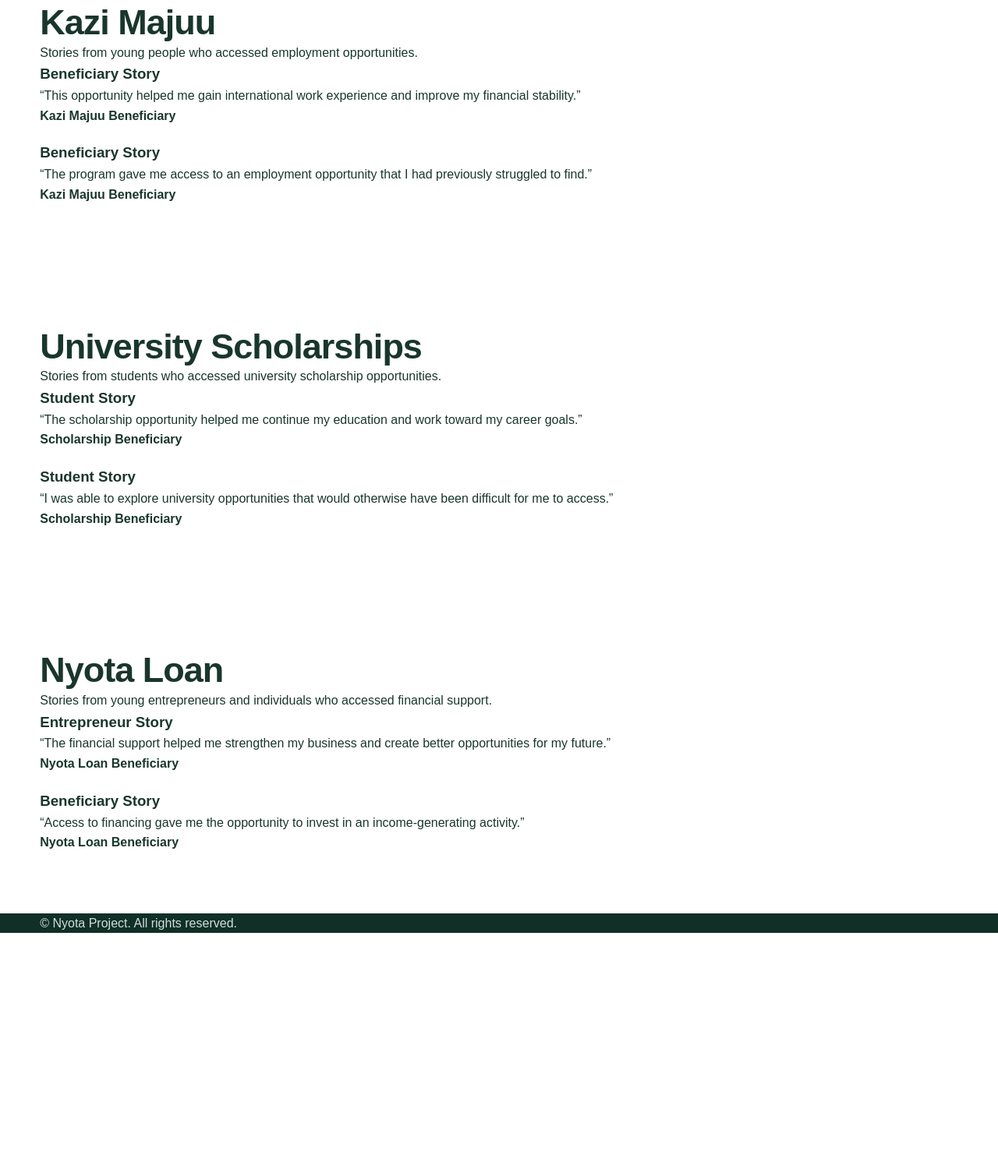
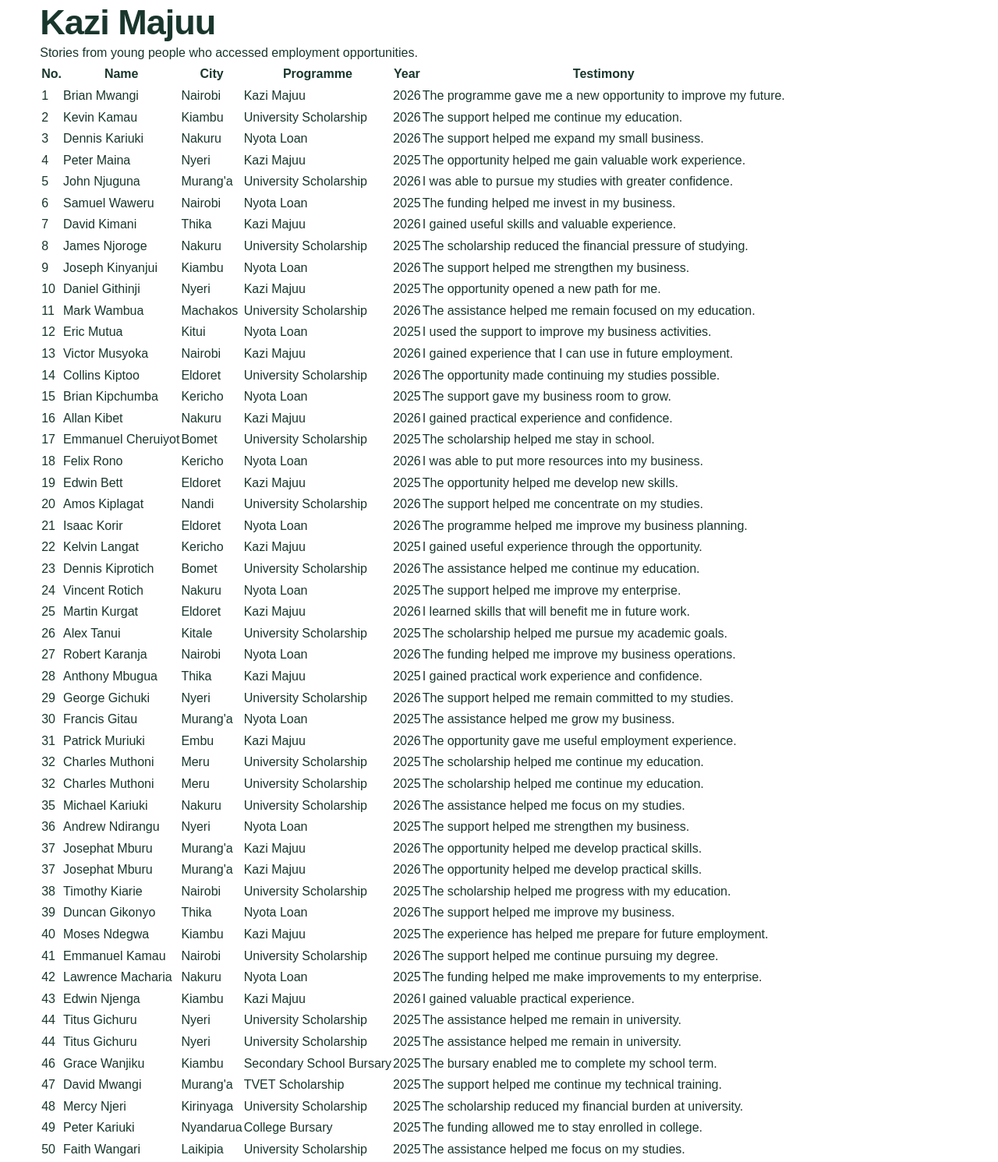
Before and after one commit to 1chain003/nyota-website, a website: page public/testimonials.html in a window 1280 px wide. Shown: the part 666-2157 px from the top of the page at 78% size. Before the commit the page ends 1863 px from the top, so only its background shows below. Drawn offline with Linux system fonts and the light colour scheme.

Commit message:
Update testimonials page

```diff
--- a/public/testimonials.html
+++ b/public/testimonials.html
@@ -34,67 +34,63 @@
       <p>Stories from young people who accessed employment opportunities.</p>
     </div>
 
-    <div class="cards">
-      <div class="card">
-        <h3>Beneficiary Story</h3>
-        <p>“This opportunity helped me gain international work experience and improve my financial stability.”</p>
-        <strong>Kazi Majuu Beneficiary</strong>
-      </div>
+    <div><table><thead><tr><th>No.</th><th>Name</th><th>City</th><th>Programme</th><th>Year</th><th>Testimony</th></tr></thead><tbody>
+<tr><td>1</td><td>Brian Mwangi</td><td>Nairobi</td><td>Kazi Majuu</td><td>2026</td><td>The programme gave me a new opportunity to improve my future.</td></tr>
+<tr><td>2</td><td>Kevin Kamau</td><td>Kiambu</td><td>University Scholarship</td><td>2026</td><td>The support helped me continue my education.</td></tr>
+<tr><td>3</td><td>Dennis Kariuki</td><td>Nakuru</td><td>Nyota Loan</td><td>2026</td><td>The support helped me expand my small business.</td></tr>
+<tr><td>4</td><td>Peter Maina</td><td>Nyeri</td><td>Kazi Majuu</td><td>2025</td><td>The opportunity helped me gain valuable work experience.</td></tr>
+<tr><td>5</td><td>John Njuguna</td><td>Murang&apos;a</td><td>University Scholarship</td><td>2026</td><td>I was able to pursue my studies with greater confidence.</td></tr>
+<tr><td>6</td><td>Samuel Waweru</td><td>Nairobi</td><td>Nyota Loan</td><td>2025</td><td>The funding helped me invest in my business.</td></tr>
+<tr><td>7</td><td>David Kimani</td><td>Thika</td><td>Kazi Majuu</td><td>2026</td><td>I gained useful skills and valuable experience.</td></tr>
+<tr><td>8</td><td>James Njoroge</td><td>Nakuru</td><td>University Scholarship</td><td>2025</td><td>The scholarship reduced the financial pressure of studying.</td></tr>
+<tr><td>9</td><td>Joseph Kinyanjui</td><td>Kiambu</td><td>Nyota Loan</td><td>2026</td><td>The support helped me strengthen my business.</td></tr>
+<tr><td>10</td><td>Daniel Githinji</td><td>Nyeri</td><td>Kazi Majuu</td><td>2025</td><td>The opportunity opened a new path for me.</td></tr>
+<tr><td>11</td><td>Mark Wambua</td><td>Machakos</td><td>University Scholarship</td><td>2026</td><td>The assistance helped me remain focused on my education.</td></tr>
+<tr><td>12</td><td>Eric Mutua</td><td>Kitui</td><td>Nyota Loan</td><td>2025</td><td>I used the support to improve my business activities.</td></tr>
+<tr><td>13</td><td>Victor Musyoka</td><td>Nairobi</td><td>Kazi Majuu</td><td>2026</td><td>I gained experience that I can use in future employment.</td></tr>
+<tr><td>14</td><td>Collins Kiptoo</td><td>Eldoret</td><td>University Scholarship</td><td>2026</td><td>The opportunity made continuing my studies possible.</td></tr>
+<tr><td>15</td><td>Brian Kipchumba</td><td>Kericho</td><td>Nyota Loan</td><td>2025</td><td>The support gave my business room to grow.</td></tr>
+<tr><td>16</td><td>Allan Kibet</td><td>Nakuru</td><td>Kazi Majuu</td><td>2026</td><td>I gained practical experience and confidence.</td></tr>
+<tr><td>17</td><td>Emmanuel Cheruiyot</td><td>Bomet</td><td>University Scholarship</td><td>2025</td><td>The scholarship helped me stay in school.</td></tr>
+<tr><td>18</td><td>Felix Rono</td><td>Kericho</td><td>Nyota Loan</td><td>2026</td><td>I was able to put more resources into my business.</td></tr>
+<tr><td>19</td><td>Edwin Bett</td><td>Eldoret</td><td>Kazi Majuu</td><td>2025</td><td>The opportunity helped me develop new skills.</td></tr>
+<tr><td>20</td><td>Amos Kiplagat</td><td>Nandi</td><td>University Scholarship</td><td>2026</td><td>The support helped me concentrate on my studies.</td></tr>
+<tr><td>21</td><td>Isaac Korir</td><td>Eldoret</td><td>Nyota Loan</td><td>2026</td><td>The programme helped me improve my business planning.</td></tr>
+<tr><td>22</td><td>Kelvin Langat</td><td>Kericho</td><td>Kazi Majuu</td><td>2025</td><td>I gained useful experience through the opportunity.</td></tr>
+<tr><td>23</td><td>Dennis Kiprotich</td><td>Bomet</td><td>University Scholarship</td><td>2026</td><td>The assistance helped me continue my education.</td></tr>
+<tr><td>24</td><td>Vincent Rotich</td><td>Nakuru</td><td>Nyota Loan</td><td>2025</td><td>The support helped me improve my enterprise.</td></tr>
+<tr><td>25</td><td>Martin Kurgat</td><td>Eldoret</td><td>Kazi Majuu</td><td>2026</td><td>I learned skills that will benefit me in future work.</td></tr>
+<tr><td>26</td><td>Alex Tanui</td><td>Kitale</td><td>University Scholarship</td><td>2025</td><td>The scholarship helped me pursue my academic goals.</td></tr>
+<tr><td>27</td><td>Robert Karanja</td><td>Nairobi</td><td>Nyota Loan</td><td>2026</td><td>The funding helped me improve my business operations.</td></tr>
+<tr><td>28</td><td>Anthony Mbugua</td><td>Thika</td><td>Kazi Majuu</td><td>2025</td><td>I gained practical work experience and confidence.</td></tr>
+<tr><td>29</td><td>George Gichuki</td><td>Nyeri</td><td>University Scholarship</td><td>2026</td><td>The support helped me remain committed to my studies.</td></tr>
+<tr><td>30</td><td>Francis Gitau</td><td>Murang'a</td><td>Nyota Loan</td><td>2025</td><td>The assistance helped me grow my business.</td></tr>
+<tr><td>31</td><td>Patrick Muriuki</td><td>Embu</td><td>Kazi Majuu</td><td>2026</td><td>The opportunity gave me useful employment experience.</td></tr>
+<tr><td>32</td><td>Charles Muthoni</td><td>Meru</td><td>University Scholarship</td><td>2025</td><td>The scholarship helped me continue my education.</td></tr>
+<tr><td>32</td><td>Charles Muthoni</td><td>Meru</td><td>University Scholarship</td><td>2025</td><td>The scholarship helped me continue my education.</td></tr>
+<tr><td>35</td><td>Michael Kariuki</td><td>Nakuru</td><td>University Scholarship</td><td>2026</td><td>The assistance helped me focus on my studies.</td></tr>
+<tr><td>36</td><td>Andrew Ndirangu</td><td>Nyeri</td><td>Nyota Loan</td><td>2025</td><td>The support helped me strengthen my business.</td></tr>
+<tr><td>37</td><td>Josephat Mburu</td><td>Murang'a</td><td>Kazi Majuu</td><td>2026</td><td>The opportunity helped me develop practical skills.</td></tr>
+<tr><td>37</td><td>Josephat Mburu</td><td>Murang'a</td><td>Kazi Majuu</td><td>2026</td><td>The opportunity helped me develop practical skills.</td></tr>
+<tr><td>38</td><td>Timothy Kiarie</td><td>Nairobi</td><td>University Scholarship</td><td>2025</td><td>The scholarship helped me progress with my education.</td></tr>
+<tr><td>39</td><td>Duncan Gikonyo</td><td>Thika</td><td>Nyota Loan</td><td>2026</td><td>The support helped me improve my business.</td></tr>
+<tr><td>40</td><td>Moses Ndegwa</td><td>Kiambu</td><td>Kazi Majuu</td><td>2025</td><td>The experience has helped me prepare for future employment.</td></tr>
+<tr><td>41</td><td>Emmanuel Kamau</td><td>Nairobi</td><td>University Scholarship</td><td>2026</td><td>The support helped me continue pursuing my degree.</td></tr>
+<tr><td>42</td><td>Lawrence Macharia</td><td>Nakuru</td><td>Nyota Loan</td><td>2025</td><td>The funding helped me make improvements to my enterprise.</td></tr>
+<tr><td>43</td><td>Edwin Njenga</td><td>Kiambu</td><td>Kazi Majuu</td><td>2026</td><td>I gained valuable practical experience.</td></tr>
+<tr><td>44</td><td>Titus Gichuru</td><td>Nyeri</td><td>University Scholarship</td><td>2025</td><td>The assistance helped me remain in university.</td></tr>
+<tr><td>44</td><td>Titus Gichuru</td><td>Nyeri</td><td>University Scholarship</td><td>2025</td><td>The assistance helped me remain in university.</td></tr>
+<tr><td>46</td><td>Grace Wanjiku</td><td>Kiambu</td><td>Secondary School Bursary</td><td>2025</td><td>The bursary enabled me to complete my school term.</td></tr>
+<tr><td>47</td><td>David Mwangi</td><td>Murang'a</td><td>TVET Scholarship</td><td>2025</td><td>The support helped me continue my technical training.</td></tr>
+<tr><td>48</td><td>Mercy Njeri</td><td>Kirinyaga</td><td>University Scholarship</td><td>2025</td><td>The scholarship reduced my financial burden at university.</td></tr>
+<tr><td>49</td><td>Peter Kariuki</td><td>Nyandarua</td><td>College Bursary</td><td>2025</td><td>The funding allowed me to stay enrolled in college.</td></tr>
+<tr><td>50</td><td>Faith Wangari</td><td>Laikipia</td><td>University Scholarship</td><td>2025</td><td>The assistance helped me focus on my studies.</td></tr>
+</tbody></table></div>
+  </section>
 
-      <div class="card">
-        <h3>Beneficiary Story</h3>
-        <p>“The program gave me access to an employment opportunity that I had previously struggled to find.”</p>
-        <strong>Kazi Majuu Beneficiary</strong>
-      </div>
-    </div>
-  </div>
-</section>
 
-<section class="section">
-  <div class="container">
-    <div class="title">
-      <h2>University Scholarships</h2>
-      <p>Stories from students who accessed university scholarship opportunities.</p>
-    </div>
 
-    <div class="cards">
-      <div class="card">
-        <h3>Student Story</h3>
-        <p>“The scholarship opportunity helped me continue my education and work toward my career goals.”</p>
-        <strong>Scholarship Beneficiary</strong>
-      </div>
 
-      <div class="card">
-        <h3>Student Story</h3>
-        <p>“I was able to explore university opportunities that would otherwise have been difficult for me to access.”</p>
-        <strong>Scholarship Beneficiary</strong>
-      </div>
-    </div>
-  </div>
-</section>
-
-<section class="section">
-  <div class="container">
-    <div class="title">
-      <h2>Nyota Loan</h2>
-      <p>Stories from young entrepreneurs and individuals who accessed financial support.</p>
-    </div>
-
-    <div class="cards">
-      <div class="card">
-        <h3>Entrepreneur Story</h3>
-        <p>“The financial support helped me strengthen my business and create better opportunities for my future.”</p>
-        <strong>Nyota Loan Beneficiary</strong>
-      </div>
-
-      <div class="card">
-        <h3>Beneficiary Story</h3>
-        <p>“Access to financing gave me the opportunity to invest in an income-generating activity.”</p>
-        <strong>Nyota Loan Beneficiary</strong>
-      </div>
-    </div>
-  </div>
-</section>
 
 <footer>
   <div class="container">
```
